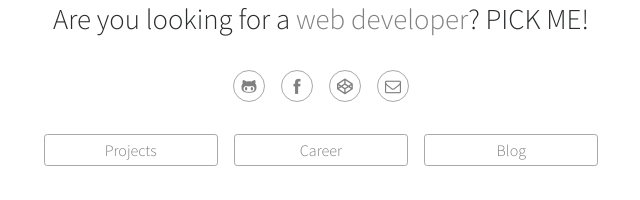
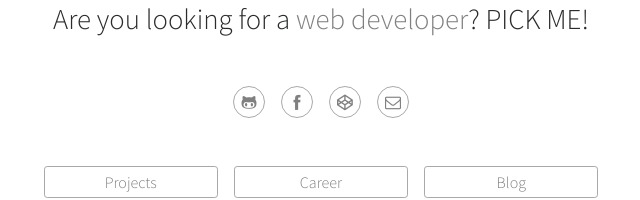
Before and after one commit to daengdaengLee/portfolio, a Vue app: page / in a window 1280 px wide. Shown: the part 300-500 px from the top of the page, without its empty margins (319-959 px from the left). Built offline with nearby package versions, Linux system fonts and the light colour scheme; the HTML template or start-up script is replaced by a standard one.

Commit message:
PortfolioContacts bootstarp 적용
margin padding radius

```diff
--- a/src/components/PortfolioHeader/PortfolioContacts/PortfolioContacts.vue
+++ b/src/components/PortfolioHeader/PortfolioContacts/PortfolioContacts.vue
@@ -1,7 +1,7 @@
 <template>
-  <div class="PortfolioContacts d-flex justify-content-center">
+  <div class="PortfolioContacts d-flex justify-content-center my-5">
     <ul class="list-inline">
-      <li class="list-inline-item IconMargin IconList">
+      <li class="list-inline-item mr-3 rounded-circle IconList">
         <PortfolioContactIcon
           :iconClass="snsContacts.github.iconClass"
           :iconText="snsContacts.github.iconText"
@@ -9,7 +9,7 @@
         >
         </PortfolioContactIcon>
       </li>
-      <li class="list-inline-item IconMargin IconList">
+      <li class="list-inline-item mr-3 rounded-circle IconList">
         <PortfolioContactIcon
           :iconClass="snsContacts.facebook.iconClass"
           :iconText="snsContacts.facebook.iconText"
@@ -17,7 +17,7 @@
         >
         </PortfolioContactIcon>
       </li>
-      <li class="list-inline-item IconMargin IconList">
+      <li class="list-inline-item mr-3 rounded-circle IconList">
         <PortfolioContactIcon
           :iconClass="snsContacts.codepen.iconClass"
           :iconText="snsContacts.codepen.iconText"
@@ -25,7 +25,7 @@
         >
         </PortfolioContactIcon>
       </li>
-      <li class="list-inline-item IconList">
+      <li class="list-inline-item rounded-circle IconList">
         <PortfolioContactIcon
           :iconClass="snsContacts.mail.iconClass"
           :iconText="snsContacts.mail.iconText"
@@ -51,15 +51,8 @@ export default {
 </script>
 
 <style scoped>
-.PortfolioContacts {
-  margin: 2rem 0 2rem 0;
-}
-.PortfolioContacts .IconMargin {
-  margin-right: 1rem;
-}
 .PortfolioContacts .IconList {
   border: 1px solid darkgray;
-  border-radius: 100%;
   width: 2rem;
   height: 2rem;
 }
```
